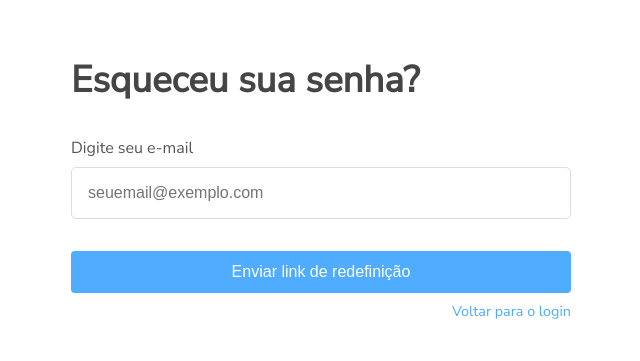
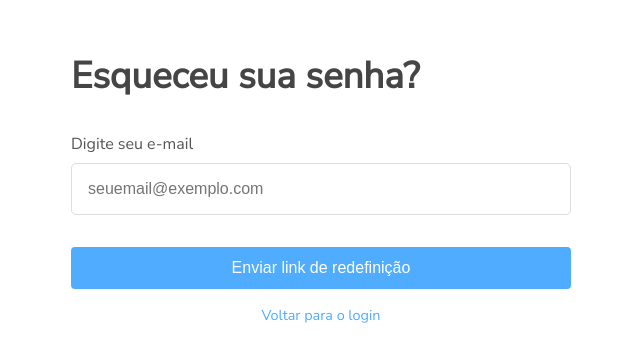
Before and after one commit to EduardoMnzs/CodeExperience-Frontend, a React (Create React App) app: page /forgot-password in a window 1280 px wide. Shown: the part 175-536 px from the top of the page, without its empty margins (319-959 px from the left). Built offline with nearby package versions, Linux system fonts and the light colour scheme.

Commit message:
Admin modificado

```diff
--- a/src/api/presenca.js
+++ b/src/api/presenca.js
@@ -13,5 +13,6 @@ API.interceptors.request.use((config) => {
 });
 
 export const presencaAPI = {
-    registrar: (dados) => API.post('/presenca', dados)
+    registrar: (dados) => API.post('/presenca', dados),
+    secretKey: (credentials) => API.get('/key/palavra-chave', credentials),
 };
--- a/src/assets/style/login.css
+++ b/src/assets/style/login.css
@@ -119,6 +119,22 @@
     font-weight: 500;
 }
 
+.create-account-link {
+    text-align: center;
+    margin-top: 1rem;
+    font-size: 0.9rem;
+    color: #555;
+}
+
+.create-account-link a {
+    text-align: center;
+    text-decoration: none;
+    margin-top: 1rem;
+    font-size: 0.9rem;
+    font-weight: 500;
+    color: #4FACFE;
+}
+
 .create-account a:hover {
     text-decoration: underline;
 }
--- a/src/pages/Dashboard.js
+++ b/src/pages/Dashboard.js
@@ -13,45 +13,12 @@ const Dashboard = () => {
     const { user, logout } = useAuth();
     const [notification, setNotification] = useState({ message: '', type: '' });
     const [showPopup, setShowPopup] = useState(false);
+    const [keywordPlaceholder, setKeywordPlaceholder] = useState('Carregando...');
 
     const firstName = user?.nome?.split(' ')[0] || 'Aluno';
 
     const handleLogout = () => {
         logout();
-    };
-
-    const handleSubmit = async (e) => {
-        e.preventDefault();
-
-        const trimmedKeyword = keyword.trim().toLowerCase();
-
-        if (!trimmedKeyword || !localizacao.latitude || !localizacao.longitude) {
-            setNotification({
-                message: 'Preencha a palavra-chave e permita a localização!',
-                type: 'error'
-            });
-            return;
-        }
-
-        try {
-            await presencaAPI.registrar({
-                palavraChave: trimmedKeyword,
-                latitude: localizacao.latitude,
-                longitude: localizacao.longitude
-            });
-
-            setNotification({
-                message: 'Presença registrada com sucesso!',
-                type: 'success'
-            });
-            setKeyword('');
-        } catch (error) {
-            console.error(error);
-            setNotification({
-                message: error.response?.data?.error || 'Erro ao registrar presença.',
-                type: 'error'
-            });
-        }
     };
 
     const closeNotification = () => {
@@ -138,6 +105,20 @@ const Dashboard = () => {
         }
     }, []);
 
+    useEffect(() => {
+        const fetchKeyword = async () => {
+            try {
+                const response = await presencaAPI.secretKey();
+                setKeywordPlaceholder(response.data.palavra || 'Palavra não disponível');
+            } catch (error) {
+                setKeywordPlaceholder('Erro ao carregar');
+                console.error('Erro ao buscar palavra-chave:', error);
+            }
+        };
+
+        fetchKeyword();
+    }, []);
+
     return (
         <div className="code-experience-page">
             <header className="header">
@@ -186,15 +167,13 @@ const Dashboard = () => {
 
                 <div className="keyword-section">
                     <h3>Palavra-chave do dia</h3>
-                    <form onSubmit={handleSubmit}>
+                    <form>
                         <input
                             type="text"
                             value={keyword}
-                            onChange={(e) => setKeyword(e.target.value)}
-                            placeholder={inputHabilitado ? "Digite a palavra-chave" : "Indisponível"}
-                            disabled={!inputHabilitado}
+                            placeholder={keywordPlaceholder}
+                            disabled
                         />
-                        <button type="submit" disabled={!buttonHabilitado}>Enviar</button>
                     </form>
                 </div>
             </main>
--- a/src/pages/ForgotPassword.js
+++ b/src/pages/ForgotPassword.js
@@ -45,7 +45,7 @@ const ForgotPassword = () => {
           Enviar link de redefinição
         </button>
 
-        <div className="create-account">
+        <div className="create-account-link">
           <Link to="/login">Voltar para o login</Link>
         </div>
       </form>
--- a/src/pages/Home.js
+++ b/src/pages/Home.js
@@ -1,12 +1,12 @@
 import React from 'react';
 import '../assets/style/home.css';
 import frascoAzul from '../assets/images/frascoAzul.png';
-import aluno from '../assets/images/aluno.png';
-import medalha1 from '../assets/images/medalha1.png';
-import medalha2 from '../assets/images/medalha2.png';
-import medalha3 from '../assets/images/medalha3.png';
-import estrelas from '../assets/images/estrela.png';
-import certificado from '../assets/images/certificado.png';
+// import aluno from '../assets/images/aluno.png';
+// import medalha1 from '../assets/images/medalha1.png';
+// import medalha2 from '../assets/images/medalha2.png';
+// import medalha3 from '../assets/images/medalha3.png';
+// import estrelas from '../assets/images/estrela.png';
+// import certificado from '../assets/images/certificado.png';
 import AboutSection from '../components/home/AboutSection';
 import { FontAwesomeIcon } from '@fortawesome/react-fontawesome';
 import {
@@ -22,17 +22,17 @@ import {
   faStar,
   faShareAlt
 } from '@fortawesome/free-solid-svg-icons';
-import ImageCarousel from '../components/home/ImageCarousel';
+// import ImageCarousel from '../components/home/ImageCarousel';
 
 
 const Home = () => {
 
-  const eventImages = [
-    certificado,
-    certificado,
-    certificado,
-    certificado,
-  ];
+  // const eventImages = [
+  //   certificado,
+  //   certificado,
+  //   certificado,
+  //   certificado,
+  // ];
 
   return (
     <div className="background-container">
```
